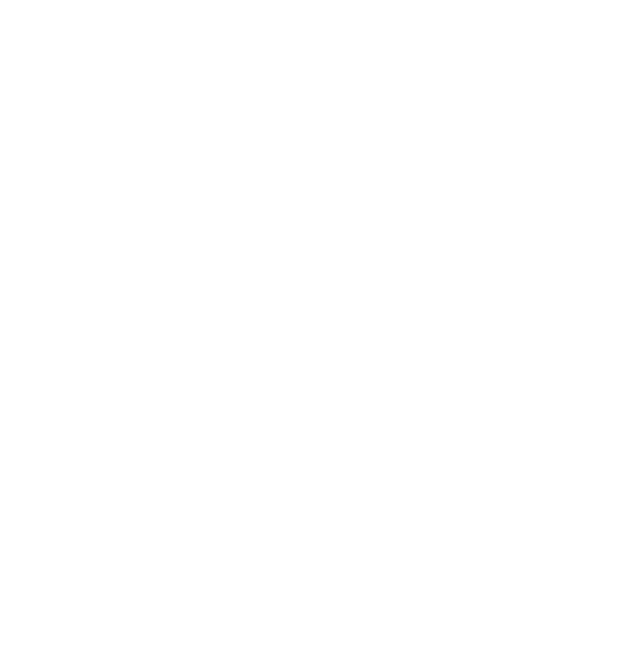
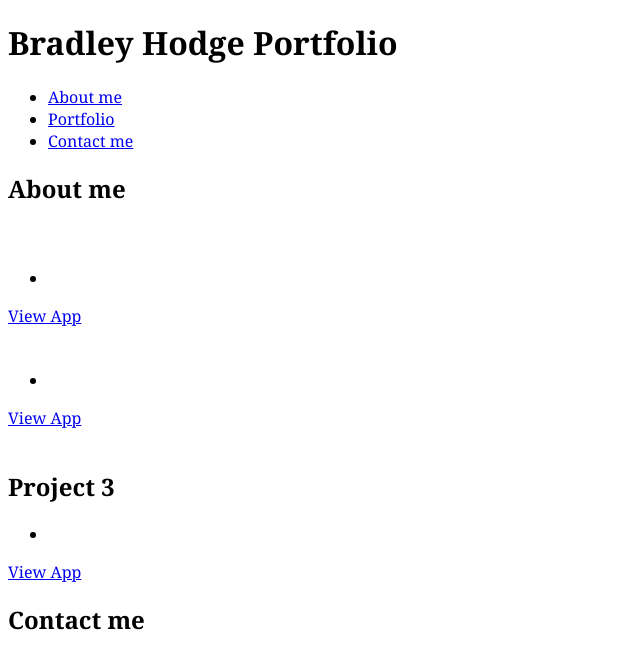
Before and after one commit to bhodge166/Homework2-Portfolio, a plain HTML site: page index.html in a window 1280 px wide. Shown: the whole page, without its empty margins (0-640 px from the left). Drawn offline with Linux system fonts and the light colour scheme.

Commit message:
Added sections to html file

```diff
--- a/index.html
+++ b/index.html
@@ -9,20 +9,65 @@
 </head>
 <body>
     <header>
-        <h1></h1>
+        <h1>Bradley Hodge Portfolio</h1>
     </header>
     <nav>
-        <a href=""></a>
-        <a href=""></a>
-        <a href=""></a>
+        <ul class="nav-links">
+          <li><a href="#">About me</a></li>
+          <li><a href="#">Portfolio</a></li>
+          <li><a href="#">Contact me</a></li>
+        </ul>
     </nav>
-    <main>
-        <div></div>
-        <div></div>
-        <div></div>
-    </main>
-    <aside>
+    <section>
+        <h2>About me</h2>
+        <p></p>
+    </section>
+    <section>
+        <div class="container">
+          <div class="project-info">
+            <img
+              class="project-img"
+              src=""
+              alt=""
+            />
+            <h2 class="project-header"></h2>
+            <ul class="project-desc">
+              <li class="project-desc-item"></li>
+            </ul>
+            <a class="project-button" href="#">View App</a>
+          </div>
+          <div class="project-info">
+            <img
+              class="project-img"
+              src=""
+              alt=""
+            />
+            <h2 class="project-header"></h2>
+            <ul class="project-desc">
+              <li class="project-desc-item">
 
-    </aside>
+              </li>
+            </ul>
+            <a class="project-button" href="#">View App</a>
+          </div>
+          <div class="project-info">
+            <img
+              class="project-img"
+              src=""
+              alt=""
+            />
+            <h2 class="project-header">Project 3</h2>
+            <ul class="project-desc">
+              <li class="project-desc-item">
+
+              </li>
+            </ul>
+            <a class="project-button" href="#">View App</a>
+          </div>
+        </div>
+      </section>
+      <section>
+          <h2>Contact me</h2>
+      </section>
 </body>
 </html>
```
